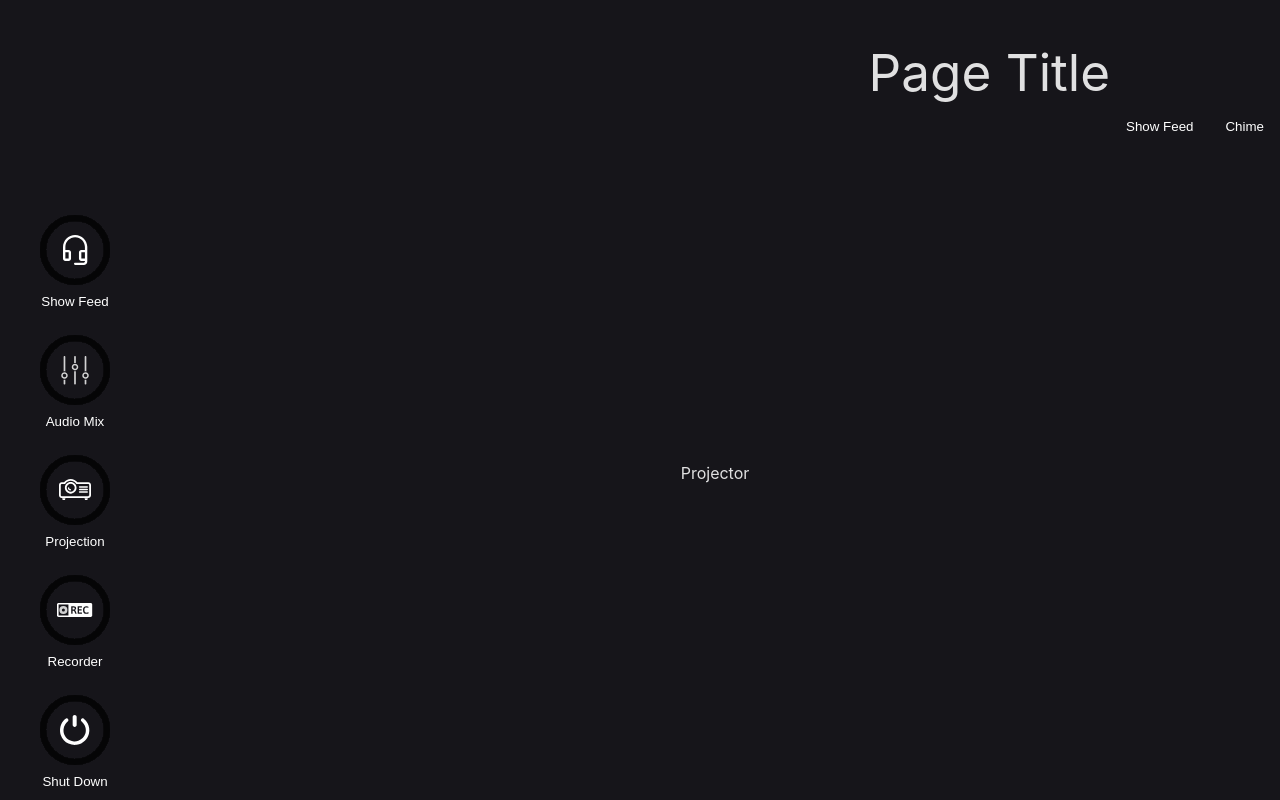
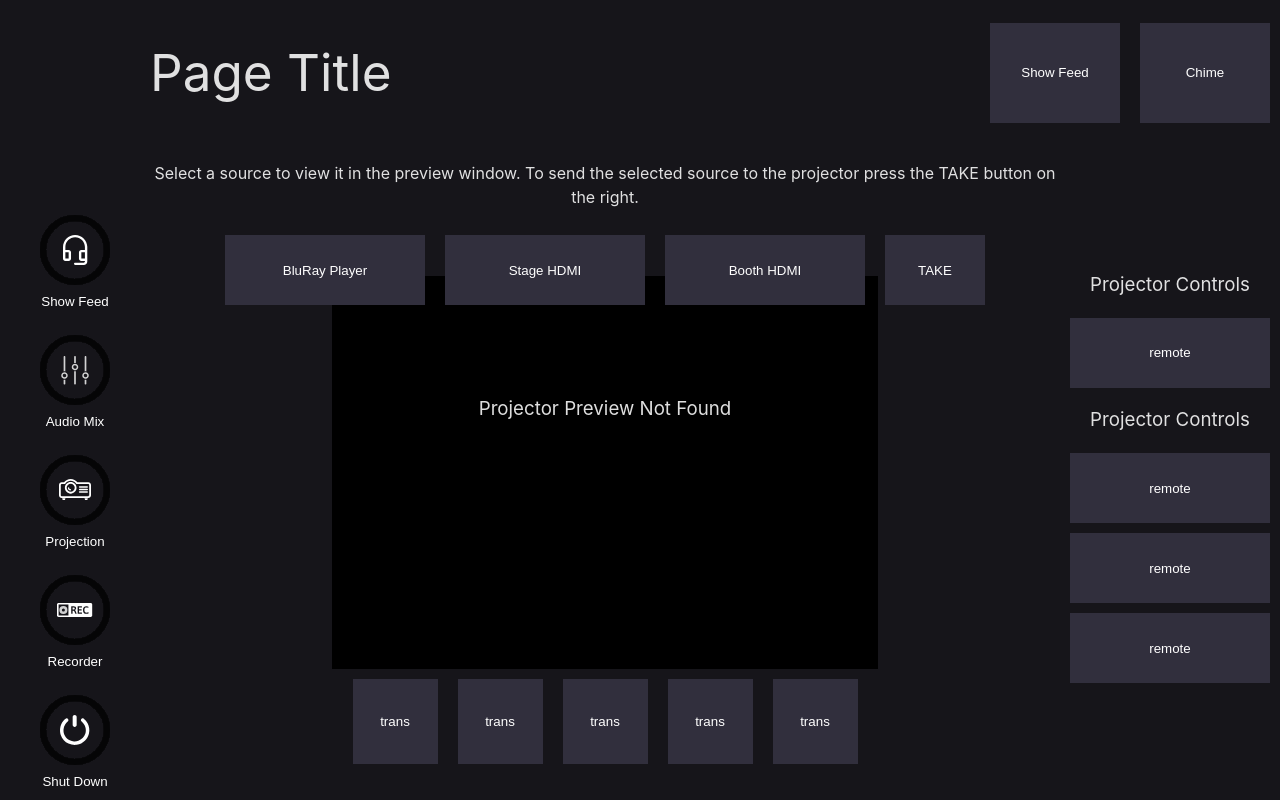
Before and after one commit to ktrocity/here4now, a React (Vite) app: page / in a window 1280 px wide. Both pictures are taken after a click on the button "Projection". Built offline with nearby package versions, Linux system fonts and the light colour scheme.

Commit message:
just a bunch of change and stuff

```diff
--- a/src/App.tsx
+++ b/src/App.tsx
@@ -6,6 +6,8 @@ import Show from './components/show';
 import Video from './components/video';
 import Recorder from './components/recorder';
 import Power from './components/power';
+import Slide from './components/slide';
+
 
 const App = () => {
     const [showVisible, setShowVisibility] = useState(false);
@@ -14,11 +16,11 @@ const App = () => {
     const [recorderVisible, setRecorderVisibility] = useState(false);
 
     return (
-        <div className="Flex">
-            <div className="PageMenu">
+        <div className="flex">
+            <div className="pageMenu">
                 <Pages setShowVisibility={setShowVisibility} setMixVisibility={setMixVisibility} setVideoVisibility={setVideoVisibility} setRecorderVisibility={setRecorderVisibility}/>
             </div>
-            <div className="Controls">
+            <div className="controls">
                 <Docked />
                 {showVisible && <Show />}
                 {mixVisible && <Mix />}
--- a/src/components/docked.tsx
+++ b/src/components/docked.tsx
@@ -3,11 +3,13 @@ import '../styles/styles.css';
 function Docked() {
 
     return (
-            <div className='DockMenu'>
-                <h1>Page Title</h1>
-                <button>Show Feed</button>
-                <button>Chime</button>
+        <div className='title'>
+            <h1>Page Title</h1>
+            <div className='dockMenu'>
+                <button className='feed'>Show Feed</button>
+                <button className='chime'>Chime</button>
             </div>
+        </div>
     );
 }
 
--- a/src/components/mix.tsx
+++ b/src/components/mix.tsx
@@ -1,11 +1,29 @@
 import '../styles/styles.css';
+import '../styles/mix.css';
+import Slide from './slide';
+
 
 function Mix() {
 
     return (
-        <div className='Subs'>
-            <p>Audio Mix</p>
-        </div>
+        <>
+            <div className="black">
+                <div className="subs">
+                    <Slide />
+                    <Slide />
+                    <Slide />
+                </div>
+                <div className="subs">
+                    <div>
+                        <h3>Advanced Settings</h3>
+                        <button className='setting'>Mix Mode</button>
+                        <h3>Advanced Settings</h3>
+                        <button className='setting'>Mix Mode</button>
+                        <button className='setting'>Mix Mode</button>
+                    </div>
+                </div>
+            </div>
+        </>
     );
 }
 
--- a/src/components/power.tsx
+++ b/src/components/power.tsx
@@ -3,7 +3,7 @@ import '../styles/styles.css';
 function Power() {
 
     return (
-        <div className='Subs'>
+        <div className='black'>
             <p>Power</p>
         </div>
     );
--- a/src/components/recorder.tsx
+++ b/src/components/recorder.tsx
@@ -3,7 +3,7 @@ import '../styles/styles.css';
 function Recorder() {
 
     return (
-        <div className='Subs'>
+        <div className='black'>
             <p>Recorder</p>
         </div>
     );
--- a/src/components/show.tsx
+++ b/src/components/show.tsx
@@ -3,7 +3,7 @@ import '../styles/styles.css';
 function Show() {
 
     return (
-        <div className='Subs'>
+        <div className='black'>
             <p>Show Feed</p>
         </div>
     );
--- /dev/null
+++ b/src/components/slide.tsx
@@ -0,0 +1,19 @@
+import '../styles/styles.css';
+import '../styles/mix.css';
+
+
+function Slide() {
+
+    return (
+            <div className="mix">
+                <div>audio</div>
+                <div className='slider'>
+                    <input type='range' min='0' max='1' step='0.001' />
+                </div>
+                <div>##db</div>
+                <button>mute</button>
+            </div>
+    );
+}
+
+export default Slide;
--- a/src/components/video.tsx
+++ b/src/components/video.tsx
@@ -1,10 +1,46 @@
 import '../styles/styles.css';
+import '../styles/preview.css';
+import '../styles/video.css';
 
 function Video() {
 
     return (
-        <div className='Subs'>
-            <p>Projector</p>
+        <div className='black'>
+            <div className='subs'>
+                <div className='preview'>
+                    <div className='preview1'>
+                        <h3>Projector Preview Not Found</h3>
+                    </div>
+                    <div className='preview2'>
+                        <p>Select a source to view it in the preview window. To send the selected source to the projector press the TAKE button on the right.</p>
+                        <div className='source'>
+                            <button className='setting'>BluRay Player</button>
+                            <button className='setting'>Stage HDMI</button>
+                            <button className='setting'>Booth HDMI</button>
+                            <button className='take'>TAKE</button>
+                        </div>
+                    </div>
+                    <div className='preview3'>
+                        <div className='source'>
+                            <button className='transport'>trans</button>
+                            <button className='transport'>trans</button>
+                            <button className='transport'>trans</button>
+                            <button className='transport'>trans</button>
+                            <button className='transport'>trans</button>
+                        </div>
+                    </div>
+                </div>
+            </div>
+            <div className='subs'>
+                <div>
+                    <h3>Projector Controls</h3>
+                    <button className='setting'>remote</button>
+                    <h3>Projector Controls</h3>
+                    <button className='setting'>remote</button>
+                    <button className='setting'>remote</button>
+                    <button className='setting'>remote</button>
+                </div>
+            </div>
         </div>
     );
 }
--- /dev/null
+++ b/src/styles/mix.css
@@ -0,0 +1,37 @@
+.mix {
+  display: flex;
+  flex-direction: column;
+  justify-content: center;
+  text-align: center;
+}
+
+.slider input[type="range"] {
+  -webkit-appearance: none;
+  appearance: none;
+  width: 300px;
+  height: 200px;
+  transform: rotate(-90deg);
+  transform-origin: 50% 50%;
+  background-color: transparent;
+}
+
+.slider input[type="range"]::-webkit-slider-runnable-track {
+  width: 100%;
+  height: 8px;
+  cursor: pointer;
+  animate: 0.2s;
+  background: #f09609;
+  border-radius: 1.3px;
+  border: 0.2px solid #010101;
+}
+
+.slider input[type="range"]::-webkit-slider-thumb {
+  -webkit-appearance: none;
+  appearance: none;
+  width: 16px;
+  height: 16px;
+  border-radius: 50%;
+  background: #4CAF50;
+  cursor: pointer;
+  margin-top: -4px;
+}
--- /dev/null
+++ b/src/styles/preview.css
@@ -0,0 +1,21 @@
+.preview {
+background-color: #16151A;
+display: grid;
+grid-template-columns: repeat(5, 1fr);
+grid-template-rows: repeat(5, 1fr);
+height: inherit;
+}
+
+.preview1 {
+    justify-content: center;
+    text-align: center;
+    background-color: #000000;
+    grid-area: 2 / 2 / 5 / 5;
+    padding: 100px;}
+.preview2 {
+    background-color: transparent;
+    grid-area: 1 / 1 / 3 / 6;
+    text-align:center;}
+.preview3 {
+    background-color: transparent;
+    grid-area: 5 / 1 / 5 / 6; }
--- a/src/styles/styles.css
+++ b/src/styles/styles.css
@@ -16,7 +16,7 @@
 }
 
 body {
-  margin: 0;
+  margin: 0px;
   display: flex;
   place-items: center;
   width: 100vw;
@@ -40,6 +40,27 @@ button:hover,
 button:active{
   border-width: 0px;
 }
+
+  .chime{
+  align-items: center;
+  background-color: #312F3D;
+  height: 100px;
+  width: 130px;
+  }
+
+  .feed{
+  align-items: center;
+  background-color: #312F3D;
+  height: 100px;
+  width: 130px;
+  }
+
+  .setting{
+  align-items: center;
+  background-color: #312F3D;
+  height: 70px;
+  width: 200px;
+  }
 
   .subshow{
     background-image: url(../assets/130-100-SubShow.svg);
@@ -81,40 +102,69 @@ button:active{
   .subpower:active{
     background-image: url(../assets/130-100-SubPower-Active.svg)}
 
+  .take{
+  align-items: center;
+  background-color: #312F3D;
+  height: 70px;
+  width: 100px;}
+
+  .transport{
+  align-items: center;
+  background-color: #312F3D;
+  height: 85px;
+  width: 85px;
+  }
+
 /* Containers */
 
-.Controls{
+.black{
+  align-content: space-around;
+  background-color: #000000;
+  display: flex;
+  height: 100%;
+  justify-content: space-evenly;
+}
+
+.controls{
   display: flex;
   flex-direction: column;
   width: inherit;
 }
 
-.DockMenu{
+.dockMenu{
   display:flex;
   justify-content: flex-end;
 }
 
-.Flex{
+.flex{
   display: flex;
+  height: 100vh;
   width: 100vw;
-  height: 100vh;
 }
 
-.PageMenu {
+.pageMenu {
   display: flex;
   flex-direction: column;
+  height: inherit;
   justify-content: flex-end;
+}
+
+.subs{
+  align-items: center;
+  align-self: center;
+  background-color: #16151A;
+  display: flex;
+  flex-direction: row;
+  text-align: center;
   height: inherit;
 }
 
-.Subs{
-  display: flex;
+.title{
   align-items: center;
-  justify-content: center;
-  height: 100%;
-  width: 100%;
+  display:flex;
+  flex-direction: row;
+  justify-content: space-between;
 }
-
 
 /* Type Styles */
 
@@ -122,3 +172,7 @@ h1 {
   font-size: 3.2em;
   font-weight: 400;
 }
+
+h3 {
+  font-weight: 400;
+}
--- /dev/null
+++ b/src/styles/video.css
@@ -0,0 +1,4 @@
+.source{
+  justify-content: center;
+  display: flex;
+  flex-direction: row;}
```
